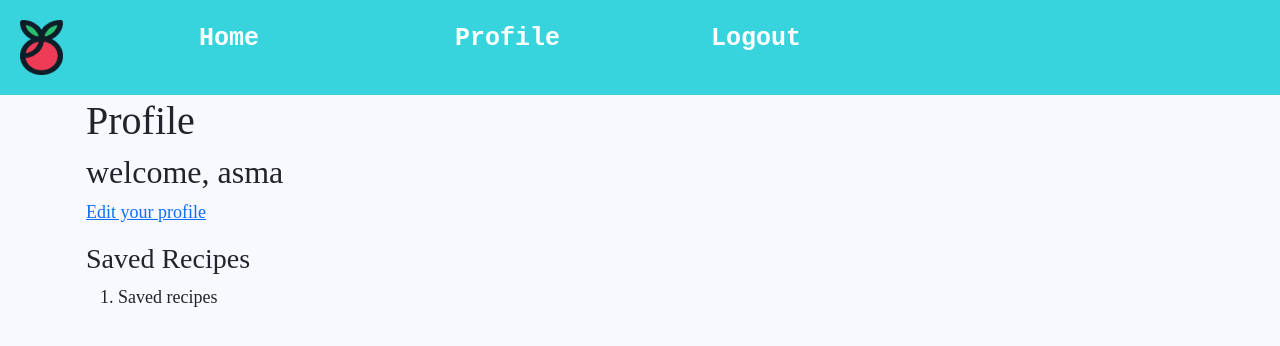
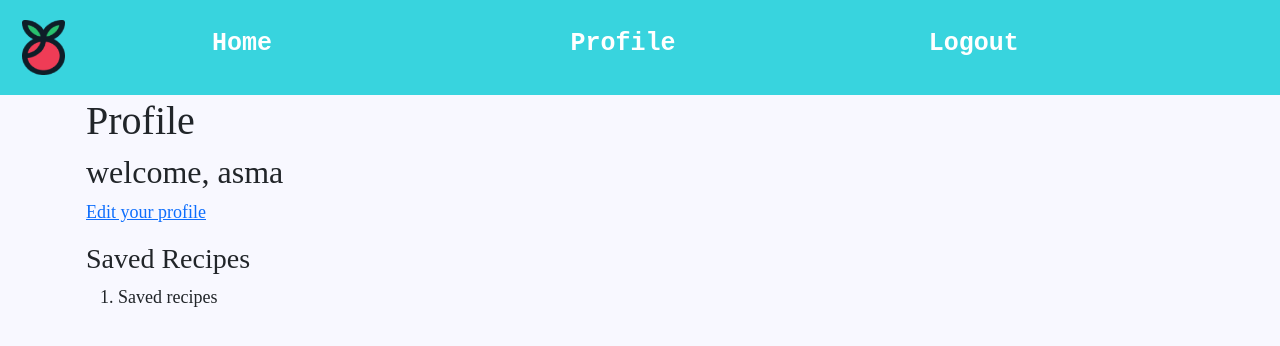
Before and after one commit to awadasma99/CISC4800_Project2, a Flask app: page /profile in a window 1280 px wide. Shown: the top 346 px of the page. Run offline with Flask 2, Linux system fonts and the light colour scheme; a user stored in the database is signed in; parts of the project's set-up code (start-up, migrations or seed data) failed here and were passed over; some libraries are stand-ins or nearby versions.

Commit message:
Update main.css

```diff
--- a/project/static/styles/main.css
+++ b/project/static/styles/main.css
@@ -7,7 +7,7 @@ body {
 
 /* styling navbar*/
 .logoimg {
-    padding: 20px 20px;
+    padding: 20px 22px;
 }
 .nav {
     width: 100%;
@@ -22,8 +22,8 @@ body {
     font-size: 25px;
     font-weight: bolder;
     color: white;
-    padding: 20px 16px;
-    width: 20%;
+    padding: 25px;
+    width: 28%;
     text-decoration: none;
 }
 .navbar a:hover{
@@ -58,7 +58,7 @@ input[type=email], input[type=password], input[type=name] {
     cursor: pointer;
 }
 button:hover{
-    opacity:.08
+    opacity:.8;
 }
 .container {
     padding: 16px;
```
